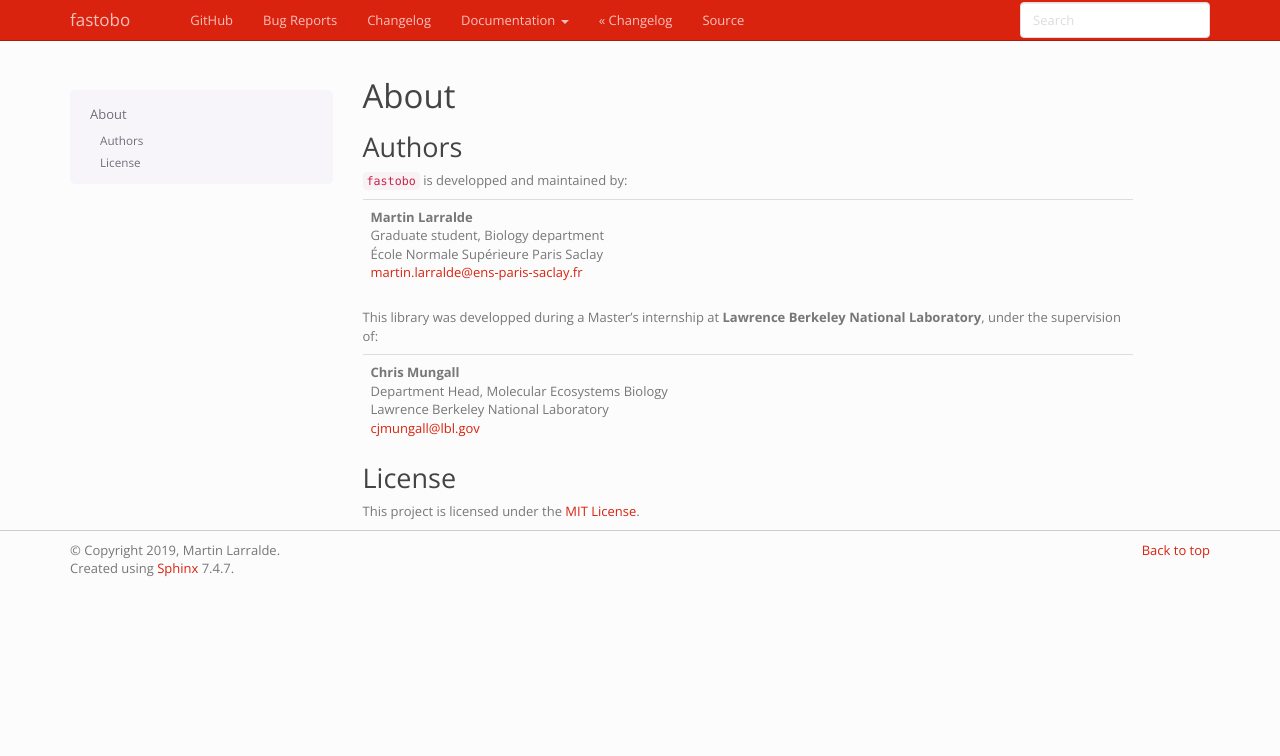
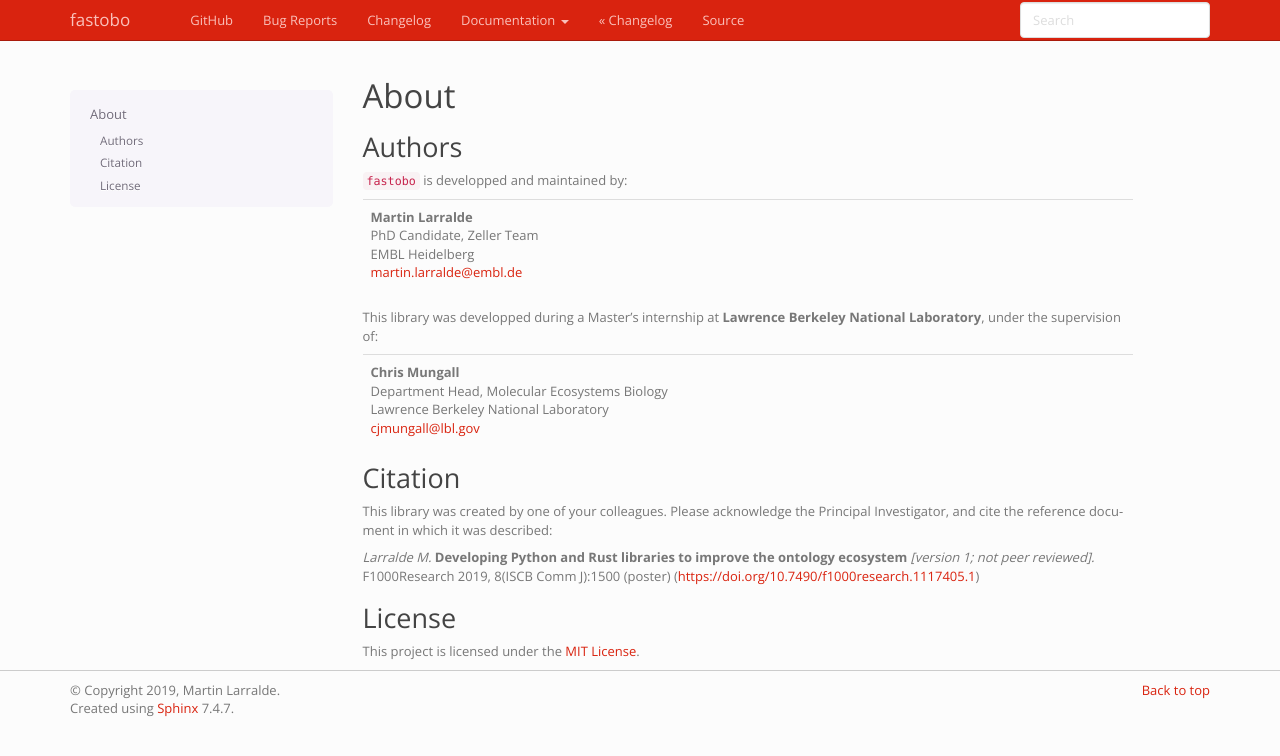
Before and after one commit to fastobo/fastobo-py, a Sphinx documentation site: the page built from docs/about.rst, in a window 1280 px wide. Shown: the top 756 px of the page. Built offline with Sphinx 7.4.7, drawn with Linux system fonts in a browser that asks for light colours; pages that are not in the unit, such as notebooks, are missing from menus.

Commit message:
Improve docs and add link to BOSC2019 poster in `About` page [ci skip]

```diff
--- a/docs/about.rst
+++ b/docs/about.rst
@@ -8,9 +8,9 @@ Authors
 
 +-------------------------------------------------+
 | | **Martin Larralde**                           |
-| | Graduate student, Biology department          |
-| | École Normale Supérieure Paris Saclay         |
-| | martin.larralde@ens-paris-saclay.fr           |
+| | PhD Candidate, Zeller Team                    |
+| | EMBL Heidelberg                               |
+| | martin.larralde@embl.de                       |
 +-------------------------------------------------+
 
 This library was developped during a Master's internship at
@@ -24,6 +24,19 @@ This library was developped during a Master's internship at
 +-------------------------------------------------+
 
 
+Citation
+--------
+
+This library was created by one of your colleagues. Please acknowledge the
+Principal Investigator, and cite the reference document in which it was
+described:
+
+*Larralde M.* **Developing Python and Rust libraries to improve the ontology ecosystem**
+*\[version 1; not peer reviewed\].* F1000Research 2019, 8(ISCB Comm J):1500 (poster)
+(`https://doi.org/10.7490/f1000research.1117405.1 <https://doi.org/10.7490/f1000research.1117405.1>`_)
+
+
+
 License
 -------
 
--- a/docs/api/typedef.rst
+++ b/docs/api/typedef.rst
@@ -23,7 +23,7 @@ Clauses
 -------
 
 ``BaseTypedefClause``
-^^^^^^^^^^^^^^^^^^
+^^^^^^^^^^^^^^^^^^^^^
 
 .. autoclass:: BaseTypedefClause(AbstractEntityClause)
    :members:
--- a/docs/index.rst
+++ b/docs/index.rst
@@ -13,8 +13,11 @@
 .. |PyPI| image:: https://img.shields.io/pypi/v/fastobo.svg?style=flat-square&maxAge=300
    :target: https://pypi.org/project/fastobo
 
-.. |Travis| image:: https://img.shields.io/travis/fastobo/fastobo-py.svg?style=flat-square&maxAge=3600
+.. |Travis| image:: https://img.shields.io/travis/fastobo/fastobo-py.svg?logo=travis&style=flat-square&maxAge=3600
    :target: https://travis-ci.org/fastobo/fastobo-py/branches
+
+.. |AppVeyor| image:: https://img.shields.io/appveyor/ci/althonos/fastobo-py/master?logo=appveyor&style=flat-square&maxAge=600
+   :target: https://ci.appveyor.com/project/althonos/fastobo-py
 
 .. |Wheel| image:: https://img.shields.io/pypi/wheel/fastobo.svg?style=flat-square&maxAge=2678400
    :target: https://pypi.org/project/fastobo
```
